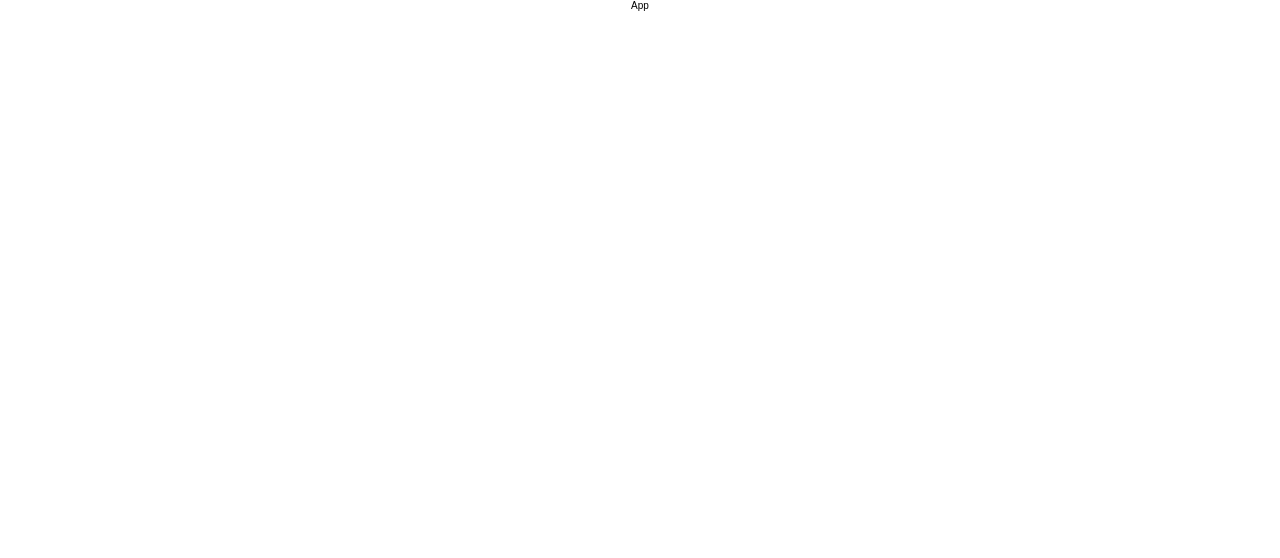
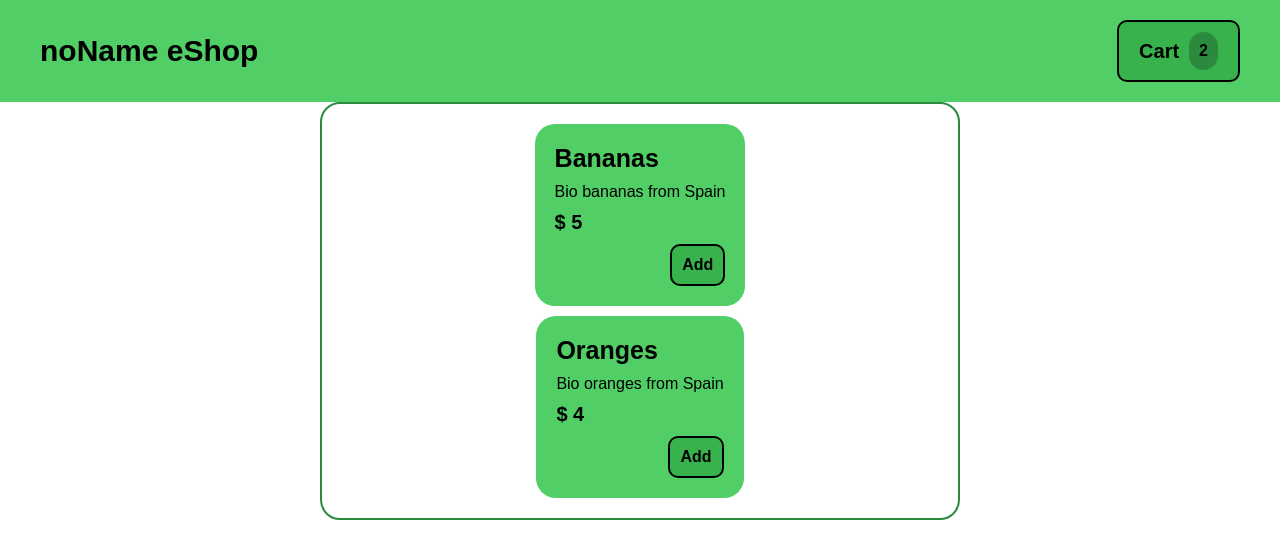
Before and after one commit to KarelSmola/eshop-cart-redux-training, a React (Create React App) app: page / in a window 1280 px wide. Shown: the top 558 px of the page. Built offline with nearby package versions, Linux system fonts and the light colour scheme.

Commit message:
New components and styles added.

```diff
--- a/src/App.js
+++ b/src/App.js
@@ -1,7 +1,14 @@
 import React from "react";
+import Header from "./components/Header";
+import Items from "./components/Items/Items";
 
 const App = () => {
-  return <div>App</div>;
+  return (
+    <div>
+      <Header />
+      <Items />
+    </div>
+  );
 };
 
 export default App;
--- /dev/null
+++ b/src/components/Cart/CartButton.js
@@ -0,0 +1,14 @@
+import React from "react";
+
+import classes from "./CartButton.module.css";
+
+const CartButton = () => {
+  return (
+    <button className={classes["cart-btn"]}>
+      <h2 className={classes["cart-title"]}>Cart</h2>
+      <p className={classes.amount}>2</p>
+    </button>
+  );
+};
+
+export default CartButton;
--- /dev/null
+++ b/src/components/Cart/CartButton.module.css
@@ -0,0 +1,31 @@
+.cart-btn {
+  display: flex;
+  align-items: center;
+  gap: 1rem;
+  padding: 1rem 2rem;
+  background-color: #37b24d;
+  border: 2px solid #000;
+  border-radius: 1rem;
+}
+
+.cart-btn:hover {
+  cursor: pointer;
+  background-color: #2b8a3e;
+  color: #fff;
+}
+
+.cart-btn:hover .amount {
+  background-color: #37b24d;
+}
+
+.cart-title {
+  display: block;
+}
+
+.amount {
+  font-size: 1.6rem;
+  font-weight: 600;
+  padding: 1rem;
+  border-radius: 3rem;
+  background-color: #2b8a3e;
+}
--- /dev/null
+++ b/src/components/Header.js
@@ -0,0 +1,16 @@
+import React from "react";
+import Logo from "./UI/Logo";
+import CartButton from "./Cart/CartButton";
+
+import classes from "./Header.module.css";
+
+const Header = () => {
+  return (
+    <div className={classes.header}>
+      <Logo />
+      <CartButton />
+    </div>
+  );
+};
+
+export default Header;
--- /dev/null
+++ b/src/components/Header.module.css
@@ -0,0 +1,7 @@
+.header {
+  display: flex;
+  justify-content: space-between;
+  align-items: center;
+  background-color: #51cf66;
+  padding: 2rem 4rem;
+}
--- /dev/null
+++ b/src/components/Items/Items.js
@@ -0,0 +1,35 @@
+import React from "react";
+import NewItem from "./NewItem";
+
+import classes from "./Items.module.css";
+
+const DATA = [
+  {
+    id: "p1",
+    name: "Bananas",
+    description: "Bio bananas from Spain",
+    price: 5,
+  },
+  {
+    id: "p2",
+    name: "Oranges",
+    description: "Bio oranges from Spain",
+    price: 4,
+  },
+];
+
+const Items = () => {
+  return (
+    <div className={classes["items-wrap"]}>
+      {DATA.map((item) => (
+        <NewItem
+          title={item.name}
+          description={item.description}
+          price={item.price}
+        />
+      ))}
+    </div>
+  );
+};
+
+export default Items;
--- /dev/null
+++ b/src/components/Items/Items.module.css
@@ -0,0 +1,11 @@
+.items-wrap {
+  width: 50%;
+  margin: 0 auto;
+  display: flex;
+  flex-direction: column;
+  align-items: center;
+  gap: 1rem;
+  border: 2px solid #2b8a3e;
+  border-radius: 2rem;
+  padding: 2rem 4rem;
+}
--- /dev/null
+++ b/src/components/Items/NewItem.js
@@ -0,0 +1,16 @@
+import React from "react";
+
+import classes from "./NewItem.module.css";
+
+const NewItem = (props) => {
+  return (
+    <div className={classes["item-wrap"]}>
+      <h1 className={classes.title}>{props.title}</h1>
+      <p className={classes.description}>{props.description}</p>
+      <p className={classes.price}>$ {props.price}</p>
+      <button className={classes["add-item-btn"]}>Add</button>
+    </div>
+  );
+};
+
+export default NewItem;
--- /dev/null
+++ b/src/components/Items/NewItem.module.css
@@ -0,0 +1,37 @@
+.item-wrap {
+  display: flex;
+  flex-direction: column;
+  gap: 1rem;
+  background-color: #51cf66;
+  border-radius: 2rem;
+  padding: 2rem;
+}
+
+.title {
+  font-size: 2.5rem;
+}
+
+.description {
+  font-size: 1.6rem;
+}
+
+.price {
+  font-size: 2rem;
+  font-weight: 600;
+}
+
+.add-item-btn {
+  align-self: flex-end;
+  border: 2px solid #000;
+  border-radius: 1rem;
+  padding: 1rem;
+  background-color: #37b24d;
+  font-size: 1.6rem;
+  font-weight: 600;
+}
+
+.add-item-btn:hover {
+  cursor: pointer;
+  background-color: #2b8a3e;
+  color: #fff;
+}
--- /dev/null
+++ b/src/components/UI/Logo.js
@@ -0,0 +1,9 @@
+import React from "react";
+
+import classes from "./Logo.module.css"
+
+const Logo = () => {
+  return <div className={classes.logo}>noName eShop</div>;
+};
+
+export default Logo;
--- /dev/null
+++ b/src/components/UI/Logo.module.css
@@ -0,0 +1,4 @@
+.logo {
+  font-size: 3rem;
+  font-weight: 600;
+}
--- a/src/index.css
+++ b/src/index.css
@@ -12,5 +12,4 @@ html {
 body {
   display: flex;
   flex-direction: column;
-  align-items: center;
 }
```
